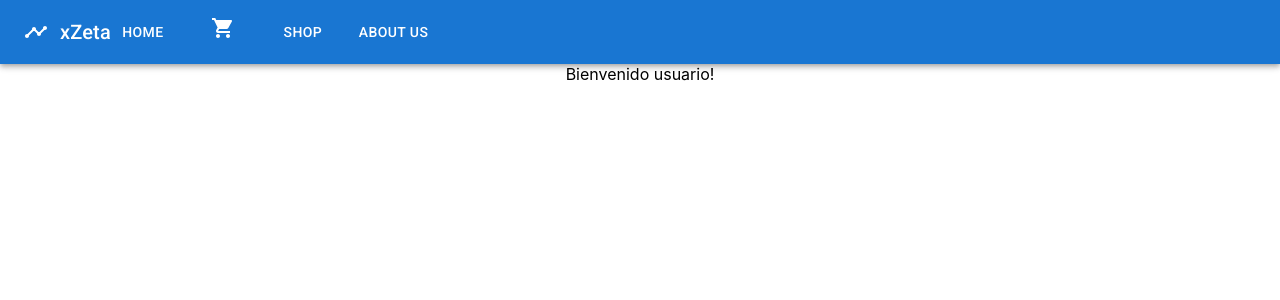
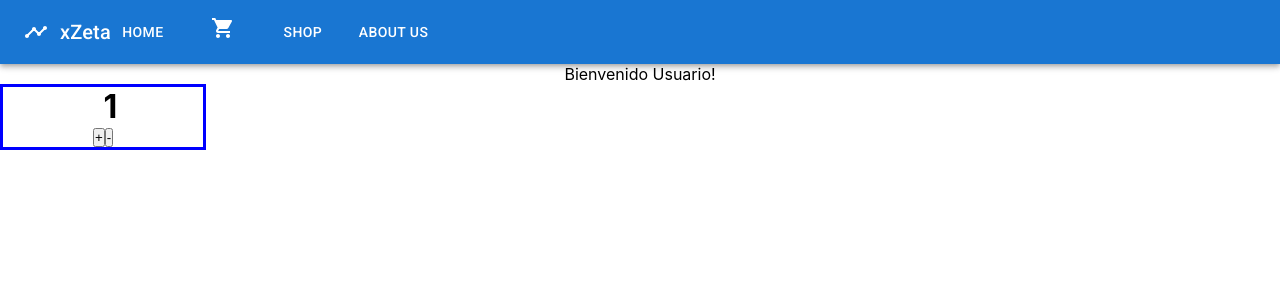
Before and after one commit to santiagoblanco8/xzeta-Blanco, a React (Create React App) app: page / in a window 1280 px wide. Shown: the top 300 px of the page. Built offline with nearby package versions, Linux system fonts and the light colour scheme.

Commit message:
Contador con Boton

```diff
--- a/src/App.js
+++ b/src/App.js
@@ -1,14 +1,15 @@
 import './App.css';
 import NavBar from './components/NavBar';
 import ItemListContainer from './components/ItemListContainer';
-
+import ItemCount from './components/ItemCount';
 function App() {
   return (
     <div className="App">
       <header className="App-header">
         <NavBar></NavBar>
       </header>
-      <ItemListContainer msg="usuario"/>
+      <ItemListContainer msg="Usuario"/>
+      <ItemCount limiteStock="5"/>
     </div>
   );
 }
--- /dev/null
+++ b/src/components/ItemCount.js
@@ -0,0 +1,32 @@
+import React, { Component, useEffect, useState } from 'react'
+
+
+export default function ItemCount(limiteStock){
+
+
+    const [numeroFinal, setNumeroFinal] = useState(1);
+
+    useEffect(() => {
+      if (numeroFinal > 5) {
+        alert("No puede superar la cantidad maxima de stock")
+        setNumeroFinal(5)
+      }
+    }, [numeroFinal])
+
+
+    function sumarNumero(){
+        setNumeroFinal(numeroFinal + 1);
+    }
+
+    function restarNumero(){
+        setNumeroFinal(numeroFinal - 1)
+    }
+
+  return (
+    <div style={{ border: "3px solid blue", width: "200px"}}
+    > <h1 style={{textAlign: "center"}}>{numeroFinal}</h1>
+    <button onClick={sumarNumero}> + </button>
+    <button onClick={restarNumero}> - </button>
+    </div>
+  )
+}
--- a/src/index.js
+++ b/src/index.js
@@ -6,9 +6,9 @@ import reportWebVitals from './reportWebVitals';
 
 const root = ReactDOM.createRoot(document.getElementById('root'));
 root.render(
-  <React.StrictMode>
+
     <App />
-  </React.StrictMode>
+
 );
 
 // If you want to start measuring performance in your app, pass a function
```
